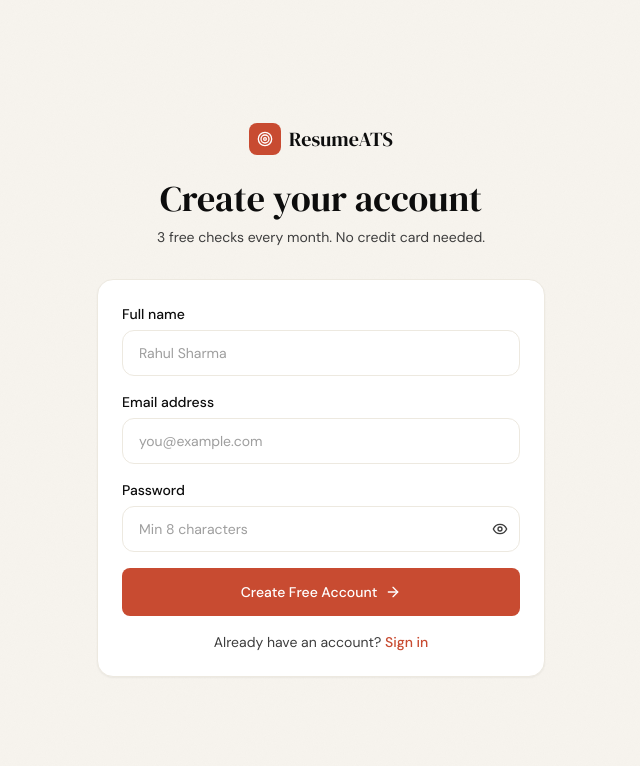
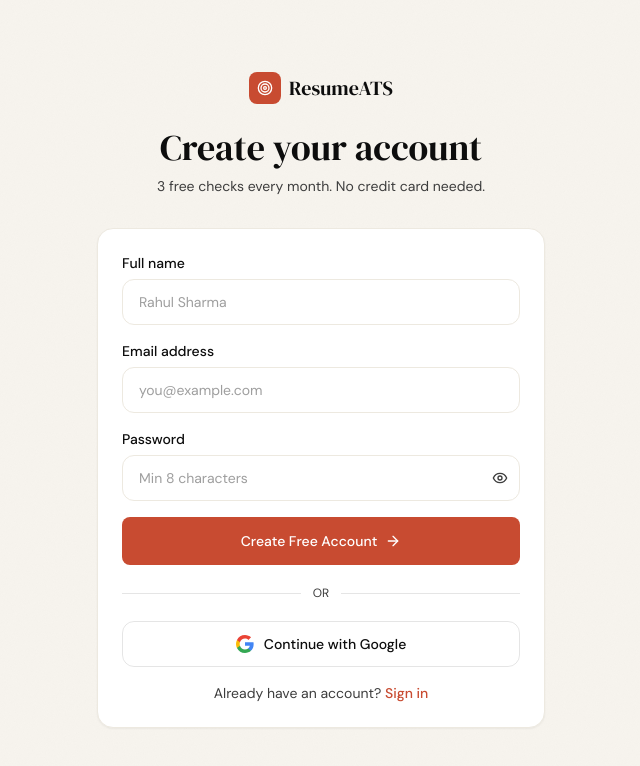
Before and after one commit to Adityasharma4287/ats-checker, a Next.js app: page /signup in a window 1280 px wide. Shown: the top 766 px of the page, without its empty margins (319-959 px from the left). Built offline with nearby package versions, Linux system fonts and the light colour scheme.

Commit message:
Implement Google login feature
Added Google login functionality using Supabase OAuth.

```diff
--- a/app/signup/page.js
+++ b/app/signup/page.js
@@ -28,6 +28,20 @@ export default function SignupPage() {
     } else {
       router.push('/dashboard')
       router.refresh()
+    }
+  }
+
+  async function handleGoogleLogin() {
+    setError('')
+    const supabase = createClient()
+    const { error } = await supabase.auth.signInWithOAuth({
+      provider: 'google',
+      options: {
+        redirectTo: `${window.location.origin}/auth/callback`,
+      },
+    })
+    if (error) {
+      setError(error.message)
     }
   }
 
@@ -100,6 +114,26 @@ export default function SignupPage() {
             </button>
           </form>
 
+          <div className="flex items-center gap-3 my-5">
+            <div className="h-px bg-black/10 flex-1" />
+            <span className="text-xs text-ink-muted">OR</span>
+            <div className="h-px bg-black/10 flex-1" />
+          </div>
+
+          <button
+            type="button"
+            onClick={handleGoogleLogin}
+            className="w-full flex items-center justify-center gap-2.5 py-3 px-4 rounded-xl border border-black/10 hover:bg-black/[0.03] transition-colors font-medium text-sm"
+          >
+            <svg width="18" height="18" viewBox="0 0 18 18" xmlns="http://www.w3.org/2000/svg">
+              <path fill="#4285F4" d="M17.64 9.2c0-.64-.06-1.25-.16-1.84H9v3.48h4.84a4.14 4.14 0 01-1.8 2.72v2.26h2.9C16.64 14.2 17.64 11.9 17.64 9.2z" />
+              <path fill="#34A853" d="M9 18c2.43 0 4.47-.8 5.96-2.18l-2.9-2.26c-.8.54-1.84.86-3.06.86-2.35 0-4.34-1.59-5.05-3.72H.98v2.33A9 9 0 009 18z" />
+              <path fill="#FBBC05" d="M3.95 10.7A5.4 5.4 0 013.68 9c0-.59.1-1.17.27-1.7V4.97H.98A9 9 0 000 9c0 1.45.35 2.83.98 4.03l2.97-2.33z" />
+              <path fill="#EA4335" d="M9 3.58c1.32 0 2.51.46 3.44 1.35l2.58-2.58C13.46.89 11.43 0 9 0A9 9 0 00.98 4.97l2.97 2.33C4.66 5.17 6.65 3.58 9 3.58z" />
+            </svg>
+            Continue with Google
+          </button>
+
           <p className="text-center text-sm text-ink-muted mt-4">
             Already have an account?{' '}
             <Link href="/login" className="text-accent hover:underline font-medium">Sign in</Link>
```
